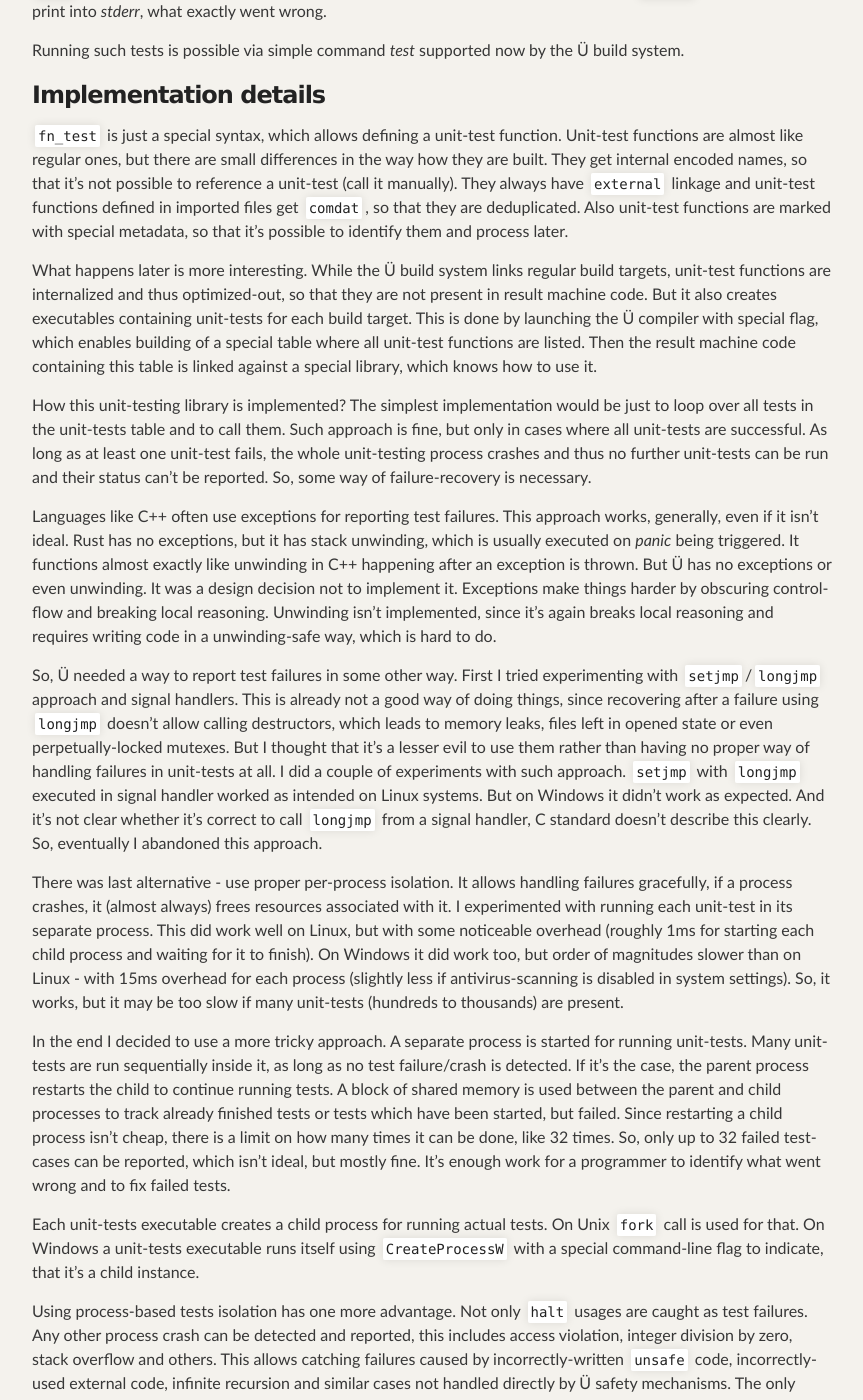
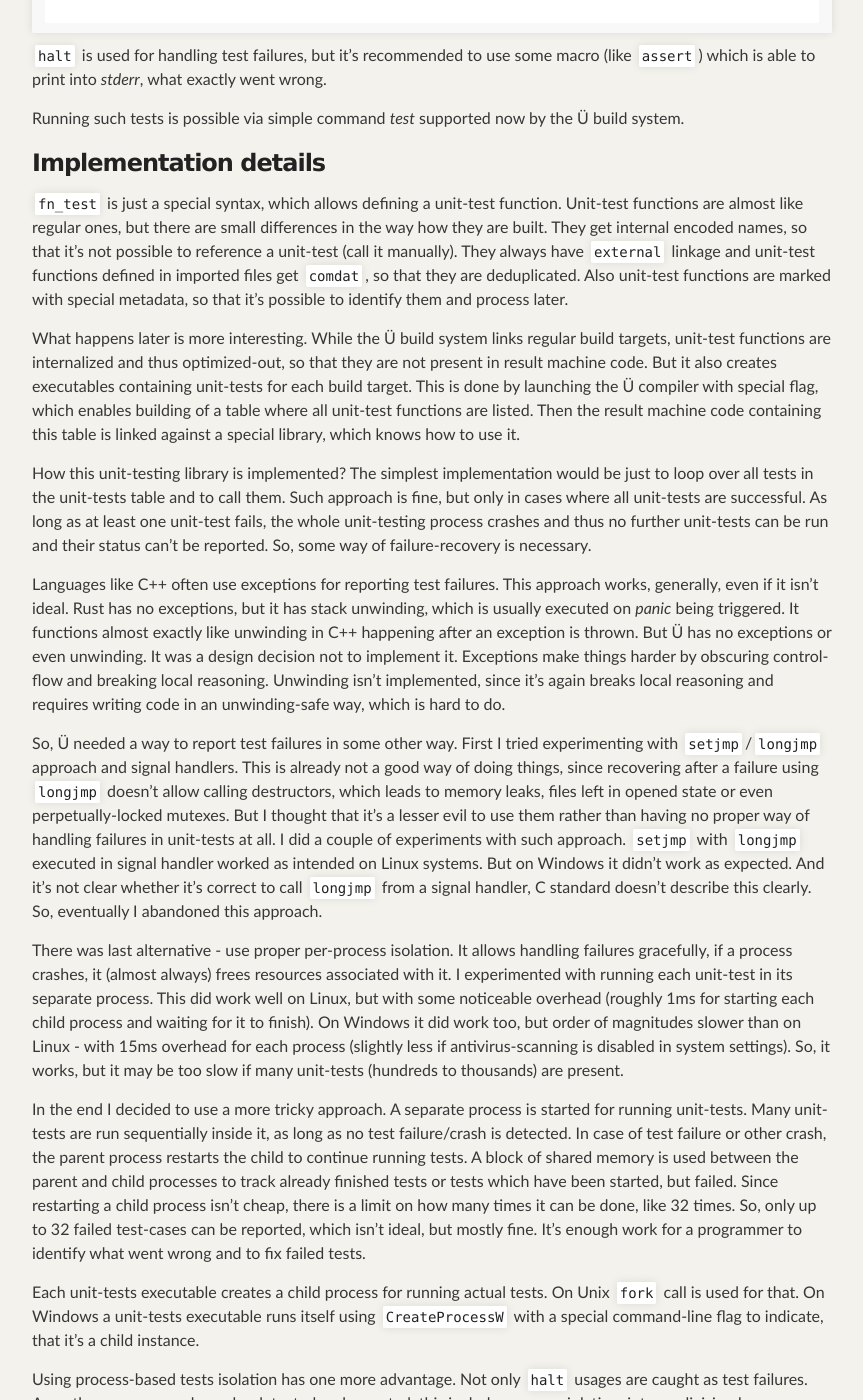
Before and after one commit to Panzerschrek/U-00DC-Sprache-site, a Jekyll site: the page built from _posts/2026-11-18-unit-testing.md, in a window 1280 px wide and 1400 px high, scrolled down 502 px. Shown: the whole window, without its empty margins (208-1071 px from the left). Built offline with Jekyll 4.4.1, drawn with Linux system fonts in a browser that asks for light colours; our own code applies the rules of GitHub Pages for plain Markdown files; some of the changed text lies outside the part shown.

Commit message:
A couple of small changes in the article about unit-testing.

```diff
--- a/_posts/2026-11-18-unit-testing.md
+++ b/_posts/2026-11-18-unit-testing.md
@@ -1,6 +1,8 @@
 ---
 title: Unit-testing
 ---
+
+## Unit-testing in Ü
 
 Now Ü has built-in unit-testing functionality.
 Writing a unit-test is as simple as this:
@@ -38,7 +40,7 @@ Also unit-test functions are marked with special metadata, so that it's possible
 What happens later is more interesting.
 While the Ü build system links regular build targets, unit-test functions are internalized and thus optimized-out, so that they are not present in result machine code.
 But it also creates executables containing unit-tests for each build target.
-This is done by launching the Ü compiler with special flag, which enables building of a special table where all unit-test functions are listed.
+This is done by launching the Ü compiler with special flag, which enables building of a table where all unit-test functions are listed.
 Then the result machine code containing this table is linked against a special library, which knows how to use it.
 
 How this unit-testing library is implemented?
@@ -54,7 +56,7 @@ It functions almost exactly like unwinding in C++ happening after an exception i
 But Ü has no exceptions or even unwinding.
 It was a design decision not to implement it.
 Exceptions make things harder by obscuring control-flow and breaking local reasoning.
-Unwinding isn't implemented, since it's again breaks local reasoning and requires writing code in a unwinding-safe way, which is hard to do.
+Unwinding isn't implemented, since it's again breaks local reasoning and requires writing code in an unwinding-safe way, which is hard to do.
 
 So, Ü needed a way to report test failures in some other way.
 First I tried experimenting with `setjmp`/`longjmp` approach and signal handlers.
@@ -76,7 +78,7 @@ So, it works, but it may be too slow if many unit-tests (hundreds to thousands)
 In the end I decided to use a more tricky approach.
 A separate process is started for running unit-tests.
 Many unit-tests are run sequentially inside it, as long as no test failure/crash is detected.
-If it's the case, the parent process restarts the child to continue running tests.
+In case of test failure or other crash, the parent process restarts the child to continue running tests.
 A block of shared memory is used between the parent and child processes to track already finished tests or tests which have been started, but failed.
 Since restarting a child process isn't cheap, there is a limit on how many times it can be done, like 32 times.
 So, only up to 32 failed test-cases can be reported, which isn't ideal, but mostly fine.
```
Also changed, not shown: other parts of _posts/2026-11-18-unit-testing.md (+1 -1 lines).
